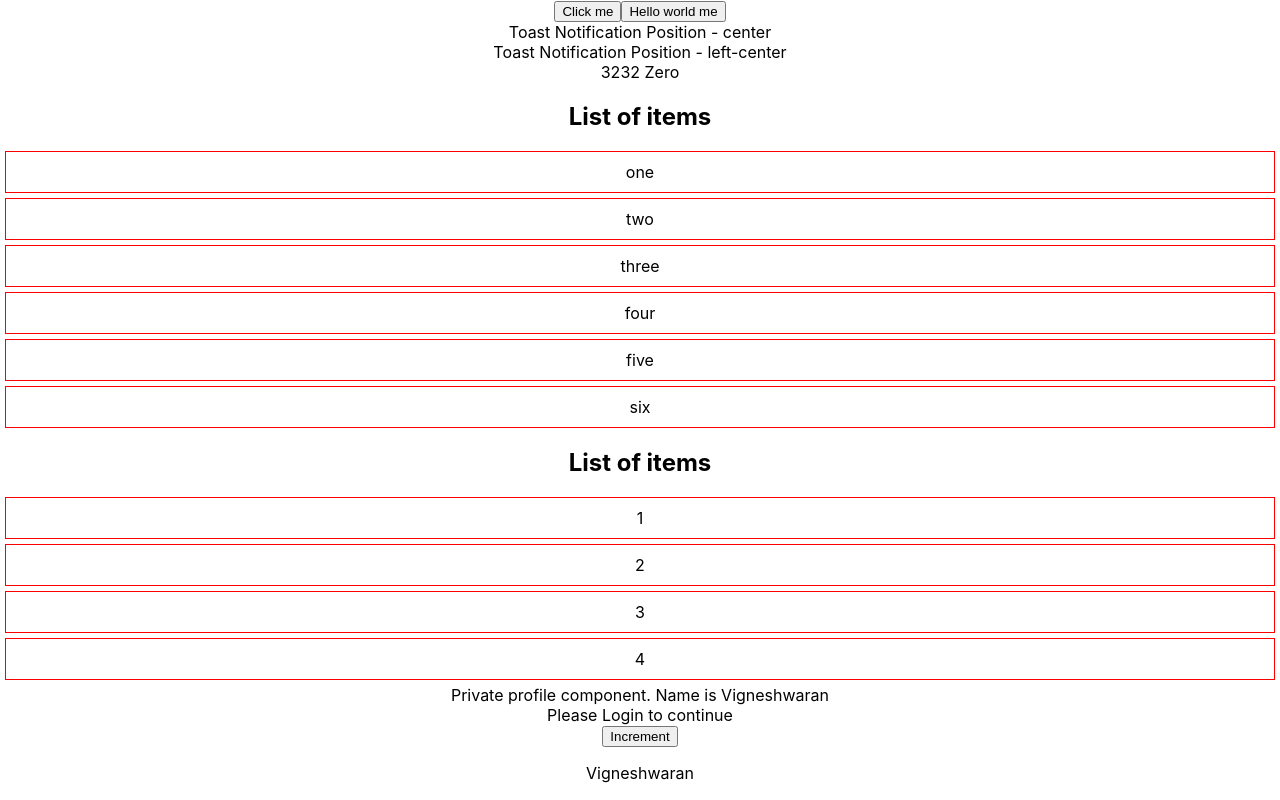
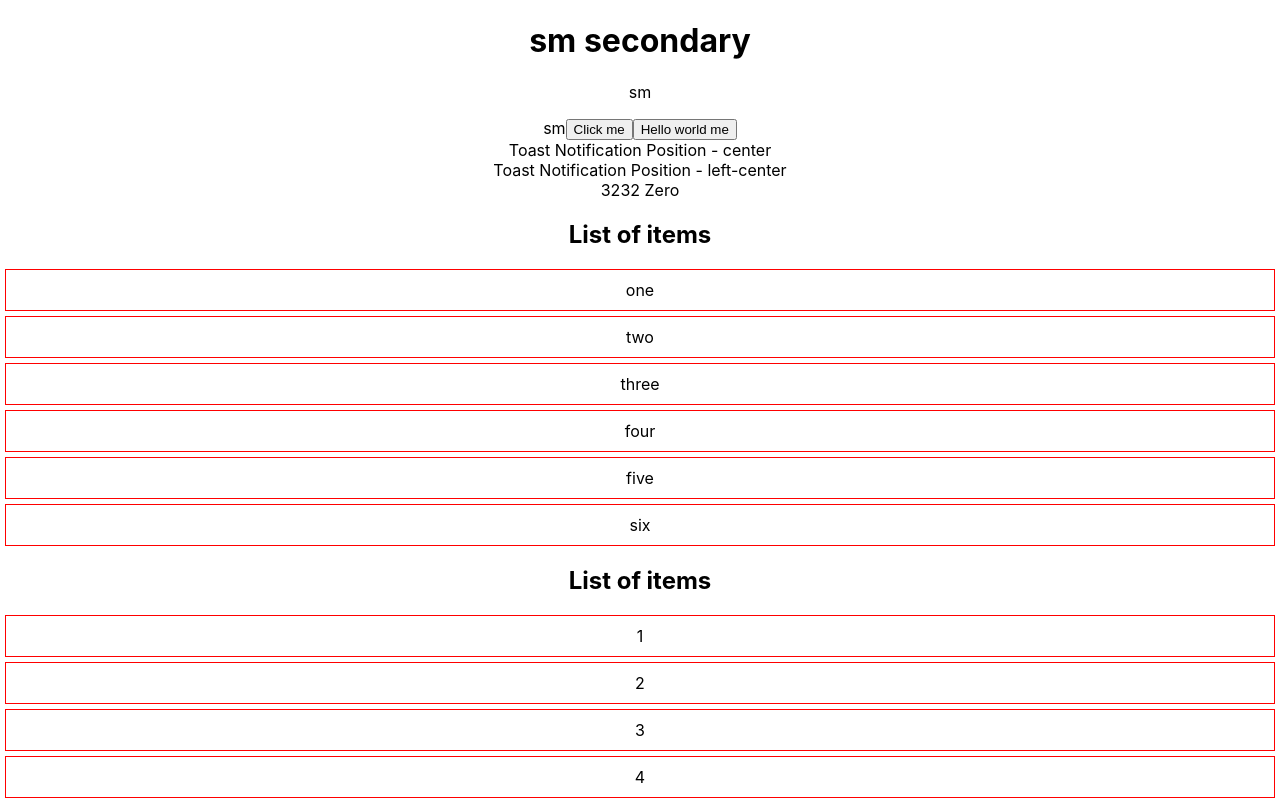
Before and after one commit to vigneshwaran-chandrasekaran/react-17-typescript, a React (Create React App) app: page / in a window 1280 px wide. Shown: the top 800 px of the page. Built offline with nearby package versions, Linux system fonts and the light colour scheme.

Commit message:
eslint and prettier packages are installed

```diff
--- a/src/App.tsx
+++ b/src/App.tsx
@@ -12,6 +12,7 @@ import Input from "./components/Input";
 import Oscar from "./components/Oscar";
 import Person from "./components/Person";
 import PersonList from "./components/PersonList";
+import Text from "./components/polymorphic/Text";
 import Status from "./components/Status";
 import List from "./generics/List";
 import DomRef from "./ref/DomRef";
@@ -55,6 +56,15 @@ function App() {
 
   return (
     <div className="App">
+      <Text as="h1" size="sm" color="secondary">
+        sm secondary
+      </Text>
+      <Text as="p" size="sm">
+        sm
+      </Text>
+      <Text as="label" size="sm" color="secondary">
+        sm
+      </Text>
       <CustomButton variant={"primary"}>Click me</CustomButton>
       <CustomButton variant={"primary"} onClick={() => console.log("clicked")}>
         Hello world me
--- a/src/components/html/CustomComponent.tsx
+++ b/src/components/html/CustomComponent.tsx
@@ -5,5 +5,5 @@ import Greet from "../Greet";
  * use props of other components
  */
 export const CustomComponent = (props: React.ComponentProps<typeof Greet>) => {
-  return <div>{console.log("props", props)}</div>;
+  return <div>{/* {console.log("props", props)} */}</div>;
 };
--- /dev/null
+++ b/src/components/polymorphic/Text.tsx
@@ -0,0 +1,25 @@
+import React from "react";
+
+type TextOwnProps<E extends React.ElementType> = {
+  size?: "sm" | "md" | "lg";
+  color?: "primary" | "secondary";
+  children: React.ReactNode;
+  as?: React.ElementType;
+};
+
+type TextProps<E extends React.ElementType> = TextOwnProps<E> &
+  Omit<React.ComponentProps<E>, keyof TextOwnProps<E>>;
+
+const Text = <E extends React.ElementType = "div">({
+  size,
+  color,
+  children,
+  as,
+}: TextProps<E>) => {
+  const Component = as || "div";
+  return (
+    <Component className={`class-with-${size}-${color}`}>{children}</Component>
+  );
+};
+
+export default Text;
```
Also changed, not shown: package.json (+13 -0 lines), 1 other file (tests, documents, lock files or other folders).
